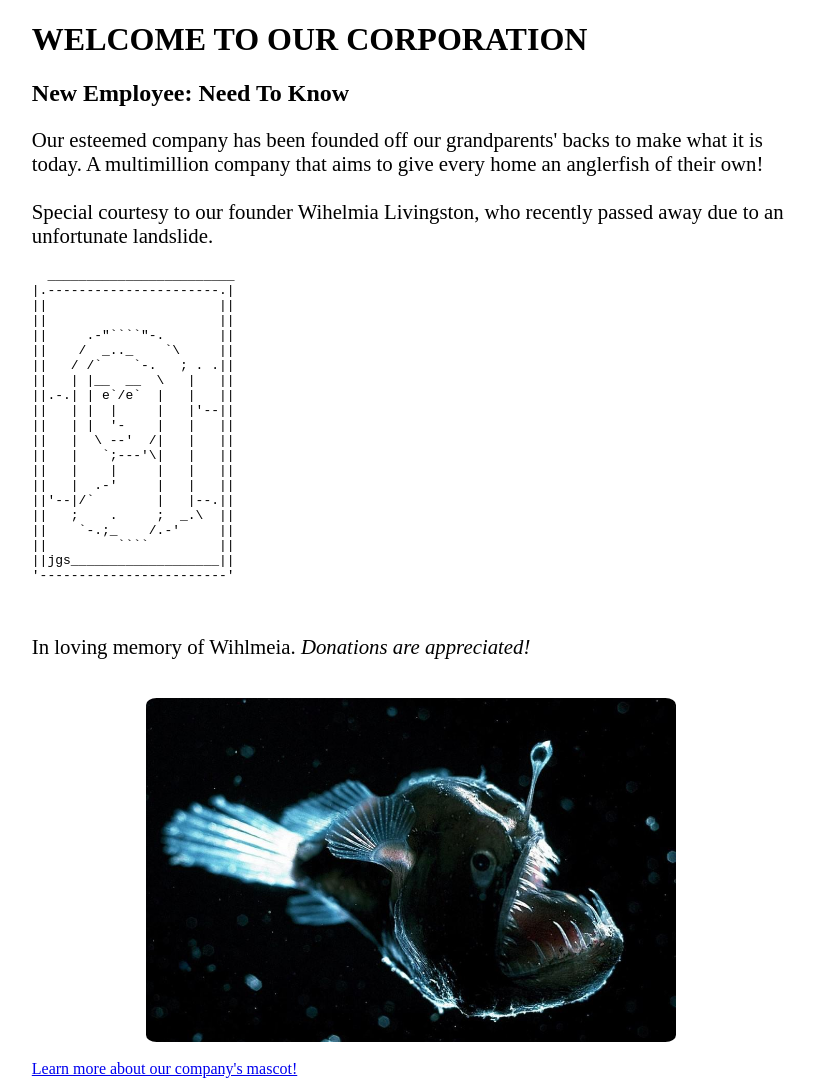
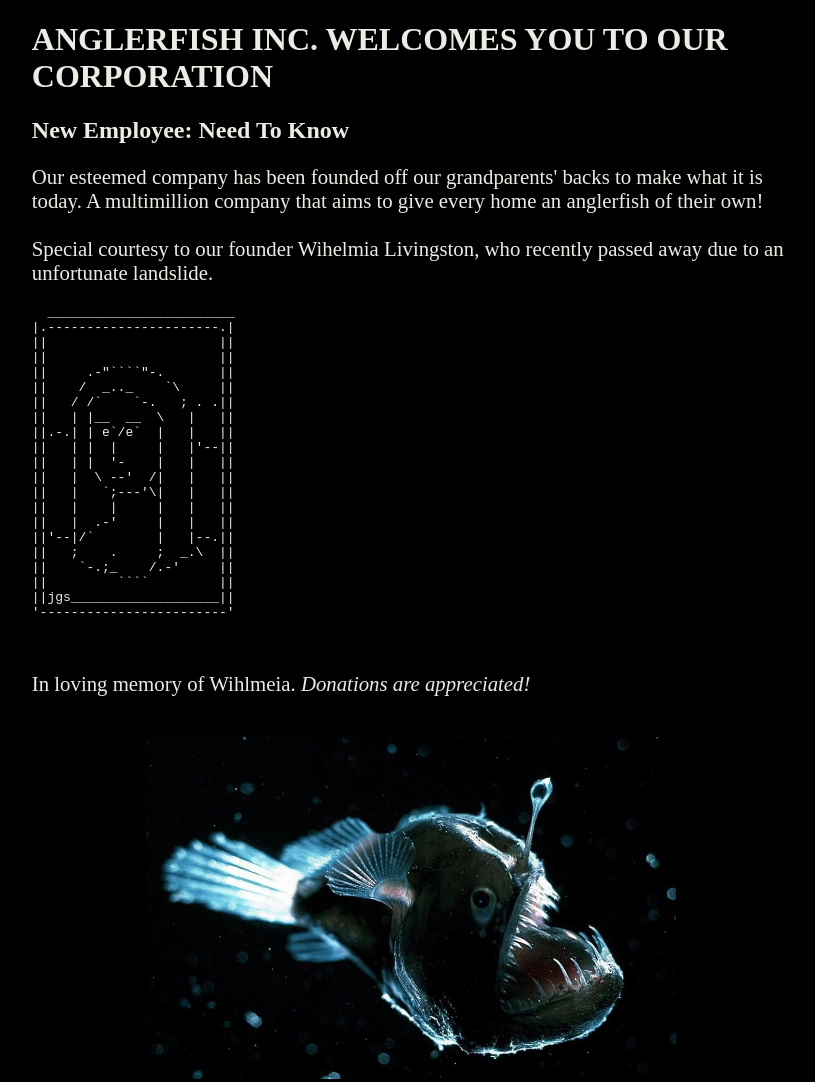
Before and after one commit to blueMothy06/art101_new_html, a plain HTML site: page index.html in a window 1280 px wide. Shown: the top 1082 px of the page, without its empty margins (229-1044 px from the left). Drawn offline with Linux system fonts and the light colour scheme.

Commit message:
visual edits

```diff
--- a/index.html
+++ b/index.html
@@ -7,7 +7,7 @@
 
 <body>
   <div>
-    <h1>WELCOME TO OUR CORPORATION</h1>
+    <h1>ANGLERFISH INC. WELCOMES YOU TO OUR CORPORATION</h1>
     <h2>New Employee: Need To Know</h2>
 
     <p>
--- a/style.css
+++ b/style.css
@@ -5,6 +5,7 @@ div {
 
 p {
   font-size: 1.3em;
+  color: #EBECE4;
 }
 
 img {
@@ -13,3 +14,8 @@ img {
   margin-right: auto;
    border-radius: 2%;
 }
+
+html {
+  background-color: black;
+  color: #EBECE4;
+}
```
